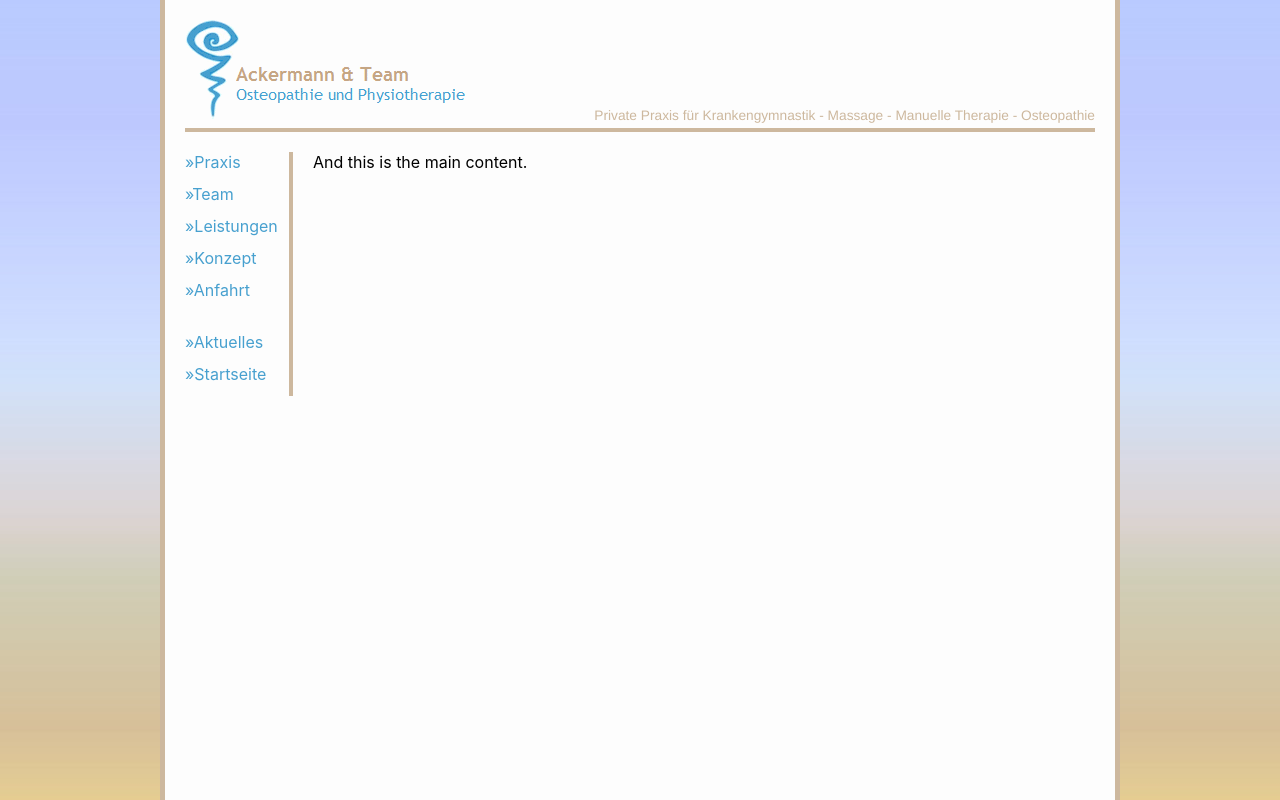
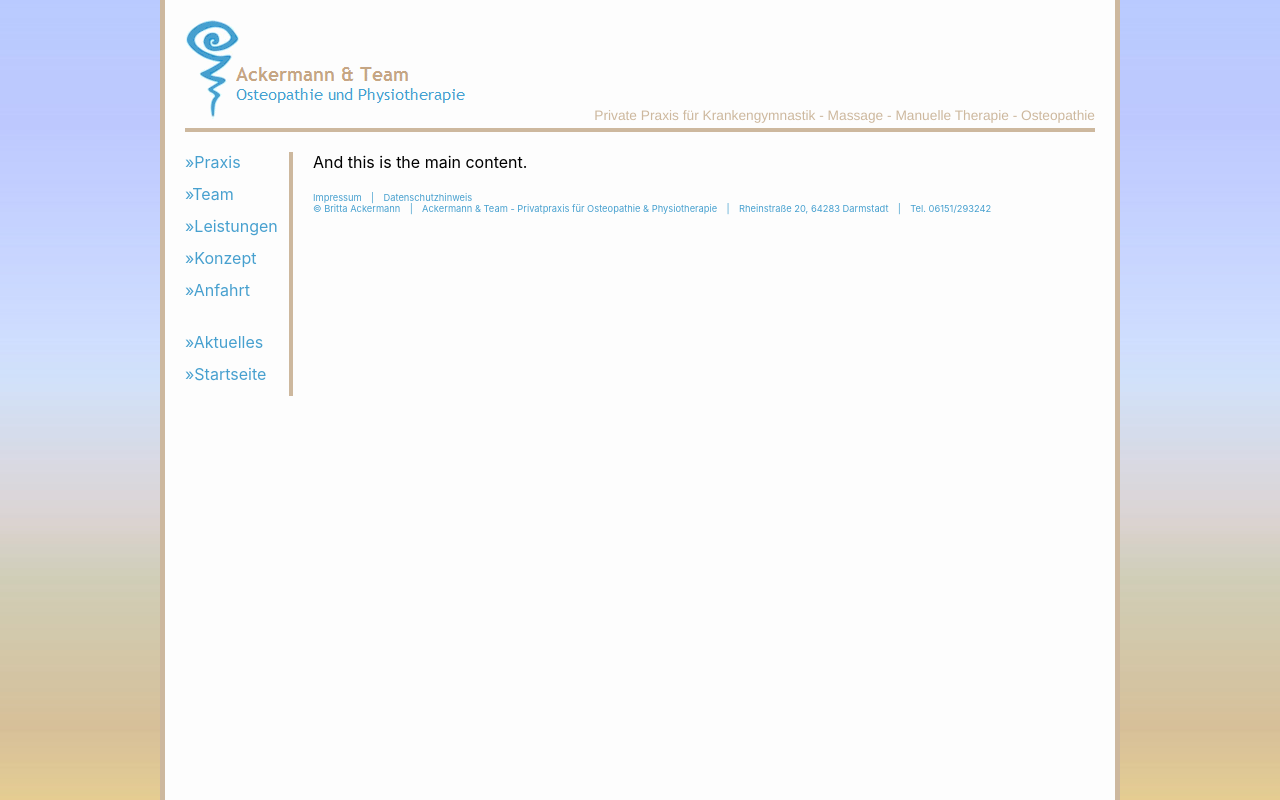
Before and after one commit to ackermann-physio/ackermann-physio, a Next.js app: page /anfahrt in a window 1280 px wide. Built offline with nearby package versions, Linux system fonts and the light colour scheme.

Commit message:
Added footer

```diff
--- a/components/layout.js
+++ b/components/layout.js
@@ -1,4 +1,5 @@
 import Head from 'next/head'
+import Link from 'next/link'
 import Header from '../components/header'
 import Menu from '../components/menu'
 
@@ -17,9 +18,28 @@ export default function Button({ children, ...pageProps })  {
       <div className={styles.contentWrapper}>
         <Menu />
 
-        <main className={styles.main}>
-          {children}
-        </main>
+        <div className={styles.mainWrapper}>
+          <main className={styles.main}>
+            {children}
+          </main>
+          <footer className={styles.footer}>
+            <Link href="/impressum">
+              <a>Impressum</a>
+            </Link>
+            <span className={styles.spacer} />
+            <Link href="/datenschutz">
+              <a>Datenschutzhinweis</a>
+            </Link>
+            <br />
+            © Britta Ackermann
+            <span className={styles.spacer} />
+            Ackermann & Team - Privatpraxis für Osteopathie & Physiotherapie
+            <span className={styles.spacer} />
+            <address>Rheinstraße 20, 64283 Darmstadt</address>
+            <span className={styles.spacer} />
+            Tel. <a href="tel:+496151293242">06151/293242</a>
+          </footer>
+        </div>
       </div>
     </div>
   )
--- a/styles/layout.module.css
+++ b/styles/layout.module.css
@@ -13,7 +13,30 @@
   display: flex;
 }
 
-.main {
+.mainWrapper {
   flex-grow: 1;
   padding-left: 20px;
 }
+
+.main {
+
+}
+
+.footer {
+  margin-top: 20px;
+  font-size: 7pt;
+  color: #47A0CF;
+}
+
+.footer address {
+  display: inline-block;
+  font-style: normal;
+}
+
+.spacer {
+  display: inline-block;
+  margin: 0 1em;
+}
+.spacer::before {
+  content: "|"
+}
```
